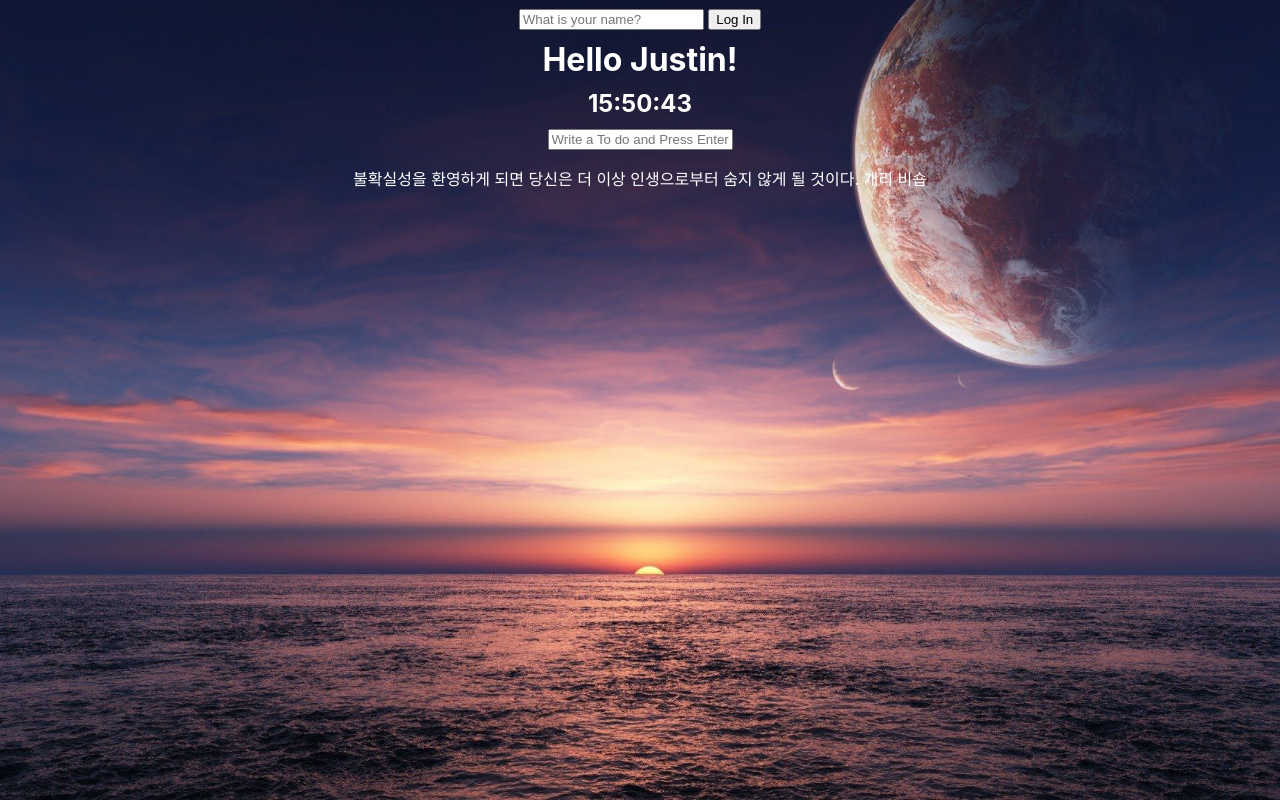
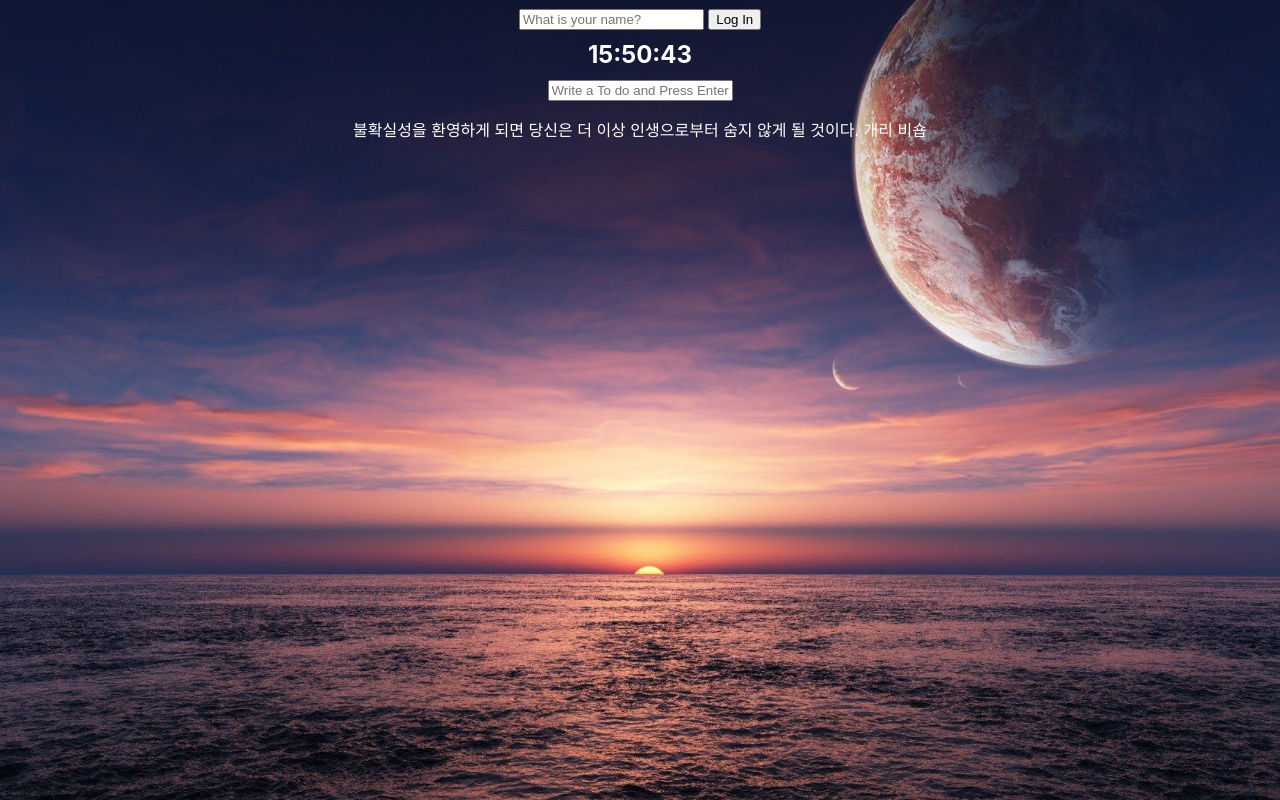
Before and after one commit to KachuDoit/kachudoit.github.io, a plain HTML site: page index.html in a window 1280 px wide. Drawn offline with Linux system fonts and the light colour scheme.

Commit message:
change index

```diff
--- a/index.html
+++ b/index.html
@@ -17,7 +17,7 @@
             />
         <input type="submit" value="Log In" />
     </form>
-    <h1 id="greeting" class="hidden">Hello Justin!</h1>
+    <h1 id="greeting"></h1>
     <div id="weather">
         <span></span>
         <span></span>
```
